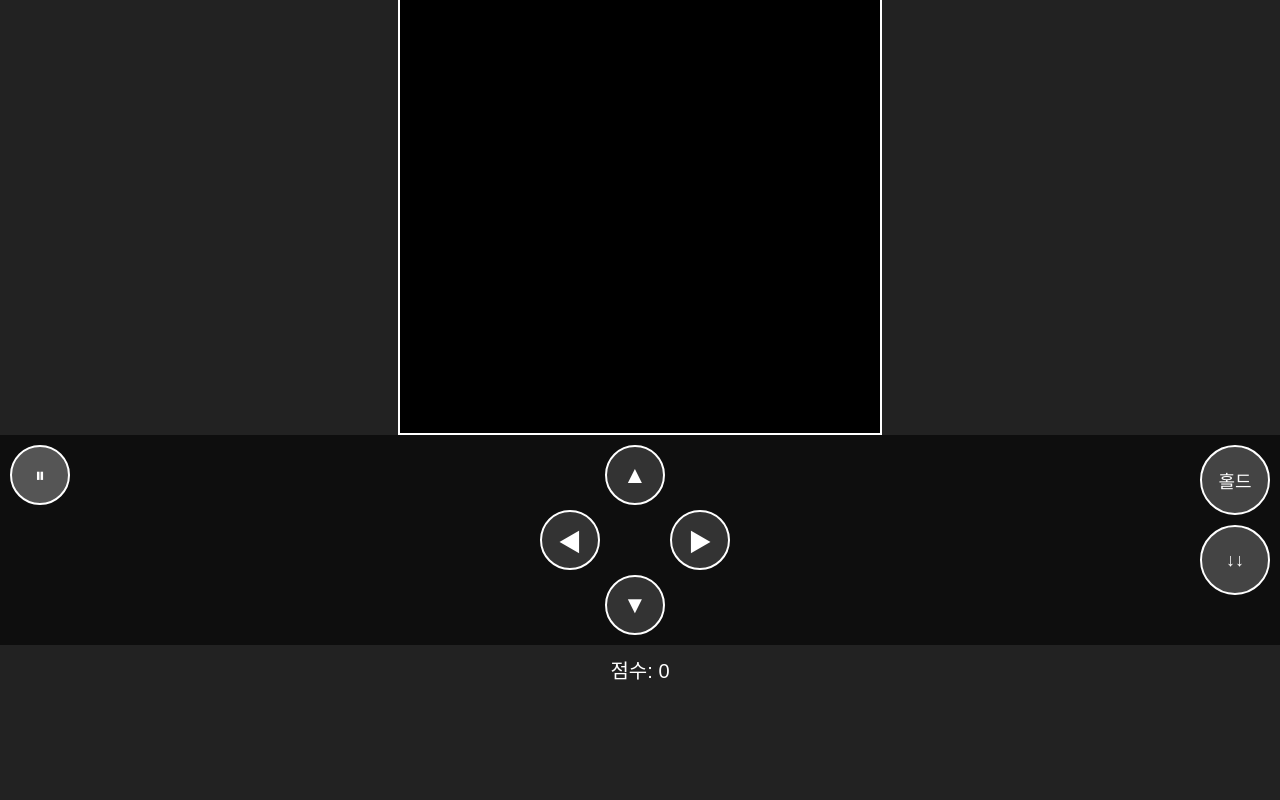
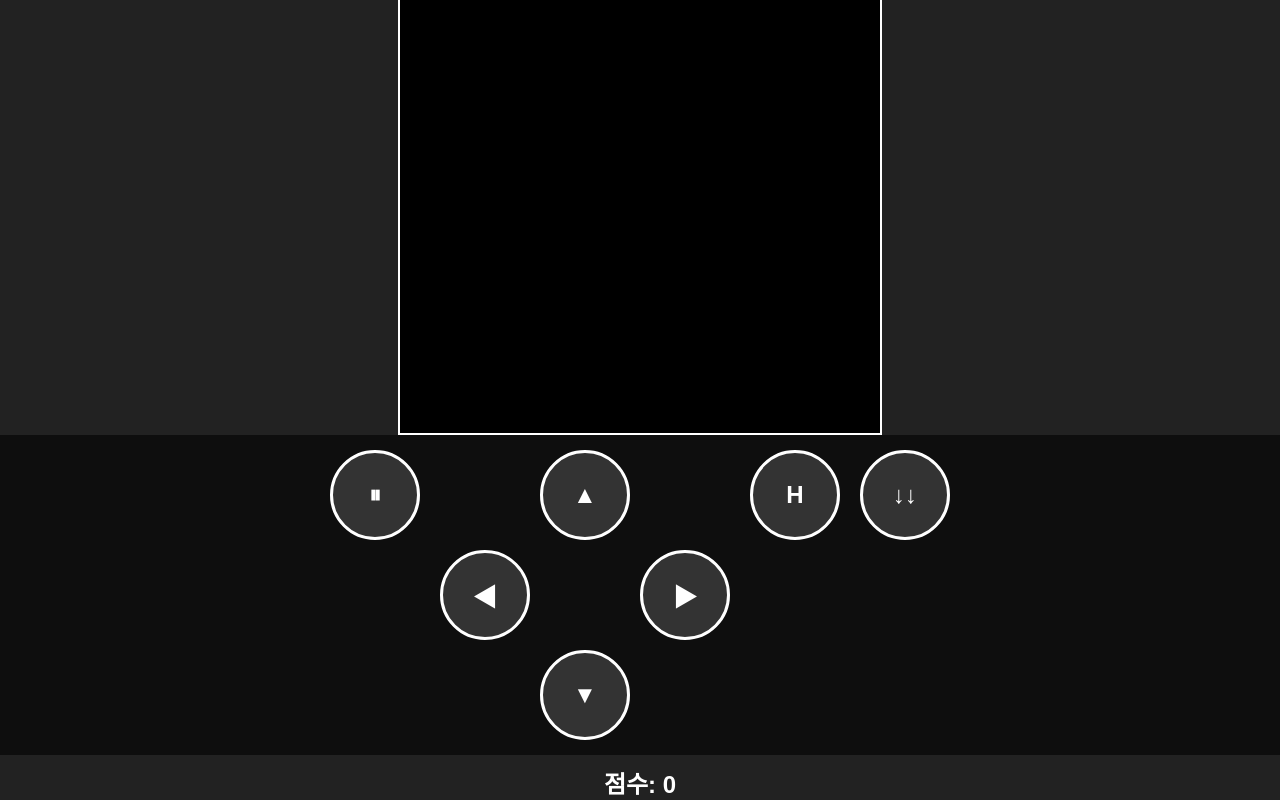
Before and after one commit to kyj0327/tetris-smartphone-, a plain HTML site: page index.html in a window 1280 px wide. Shown: the part 369-1169 px from the top of the page. Before the commit the page ends 1053 px from the top, so only its background shows below. Drawn offline with Linux system fonts and the light colour scheme.

Commit message:
Refactor controls layout and button styles

```diff
--- a/index.html
+++ b/index.html
@@ -30,57 +30,34 @@
   .controls-container {
     width: 100%;
     display: flex;
-    justify-content: space-between;
-    padding: 10px;
+    justify-content: center;
+    gap: 20px;
+    padding: 15px;
     background: rgba(0,0,0,0.6);
-    box-sizing: border-box;
+    flex-wrap: wrap;
   }
-  /* 왼쪽: 일시정지 버튼 */
-  .pause-btn {
-    width: 60px;
-    height: 60px;
-    background: #555;
+  .controls-container button {
+    width: 90px;
+    height: 90px;
+    background: #333;
     color: #fff;
-    font-size: 20px;
+    font-size: 24px;
     border-radius: 50%;
-    border: 2px solid #fff;
+    border: 3px solid #fff;
+    font-weight: bold;
   }
-  /* 중앙: D-Pad */
   .dpad {
     display: grid;
     grid-template-areas:
       ". up ."
       "left center right"
       ". down .";
-    gap: 5px;
-  }
-  .dpad button {
-    width: 60px;
-    height: 60px;
-    background: #333;
-    color: #fff;
-    font-size: 24px;
-    border-radius: 50%;
-    border: 2px solid #fff;
-  }
-  /* 오른쪽: 홀드 / 하드드롭 */
-  .right-controls {
-    display: flex;
-    flex-direction: column;
     gap: 10px;
-  }
-  .right-controls button {
-    width: 70px;
-    height: 70px;
-    font-size: 18px;
-    background: #444;
-    color: #fff;
-    border-radius: 50%;
-    border: 2px solid #fff;
   }
   #score {
     margin: 10px;
-    font-size: 20px;
+    font-size: 24px;
+    font-weight: bold;
   }
   #gameOverModal {
     position: fixed;
@@ -101,10 +78,10 @@
 </div>
 
 <div class="controls-container">
-  <!-- 왼쪽: 일시정지 -->
-  <button class="pause-btn" onclick="togglePause()">⏸</button>
+  <!-- 일시정지 -->
+  <button onclick="togglePause()">⏸</button>
 
-  <!-- 중앙: D-Pad -->
+  <!-- D-Pad -->
   <div class="dpad">
     <button style="grid-area: up;" onclick="rotateClock()">▲</button>
     <button style="grid-area: left;" onclick="moveLeft()">◀</button>
@@ -112,11 +89,9 @@
     <button style="grid-area: down;" onclick="softDrop()">▼</button>
   </div>
 
-  <!-- 오른쪽: 홀드 / 하드드롭 -->
-  <div class="right-controls">
-    <button onclick="holdBlock()">홀드</button>
-    <button onclick="hardDrop()">↓↓</button>
-  </div>
+  <!-- 홀드 / 하드드롭 -->
+  <button onclick="holdBlock()">H</button>
+  <button onclick="hardDrop()">↓↓</button>
 </div>
 
 <div id="score">점수: 0</div>
```
